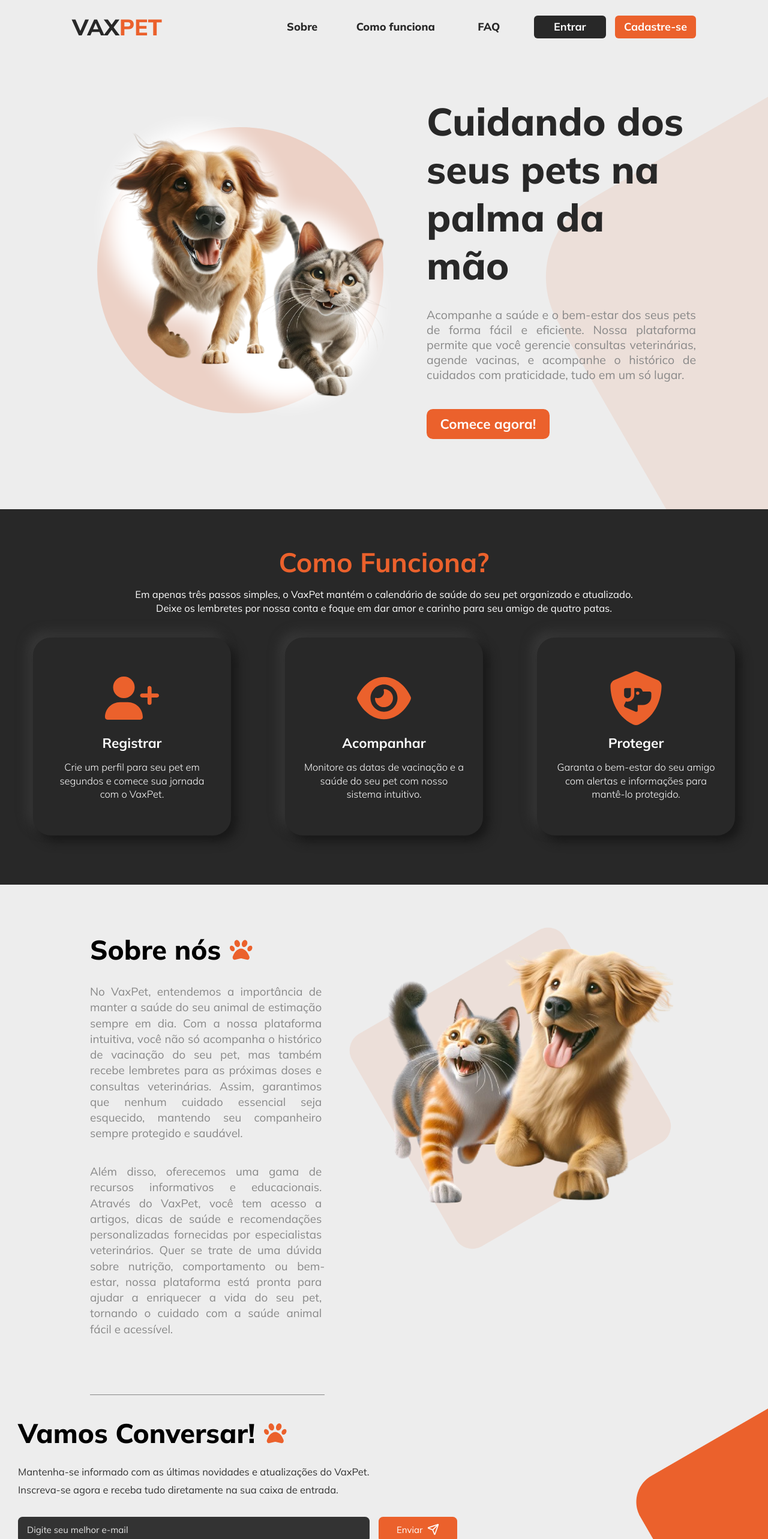
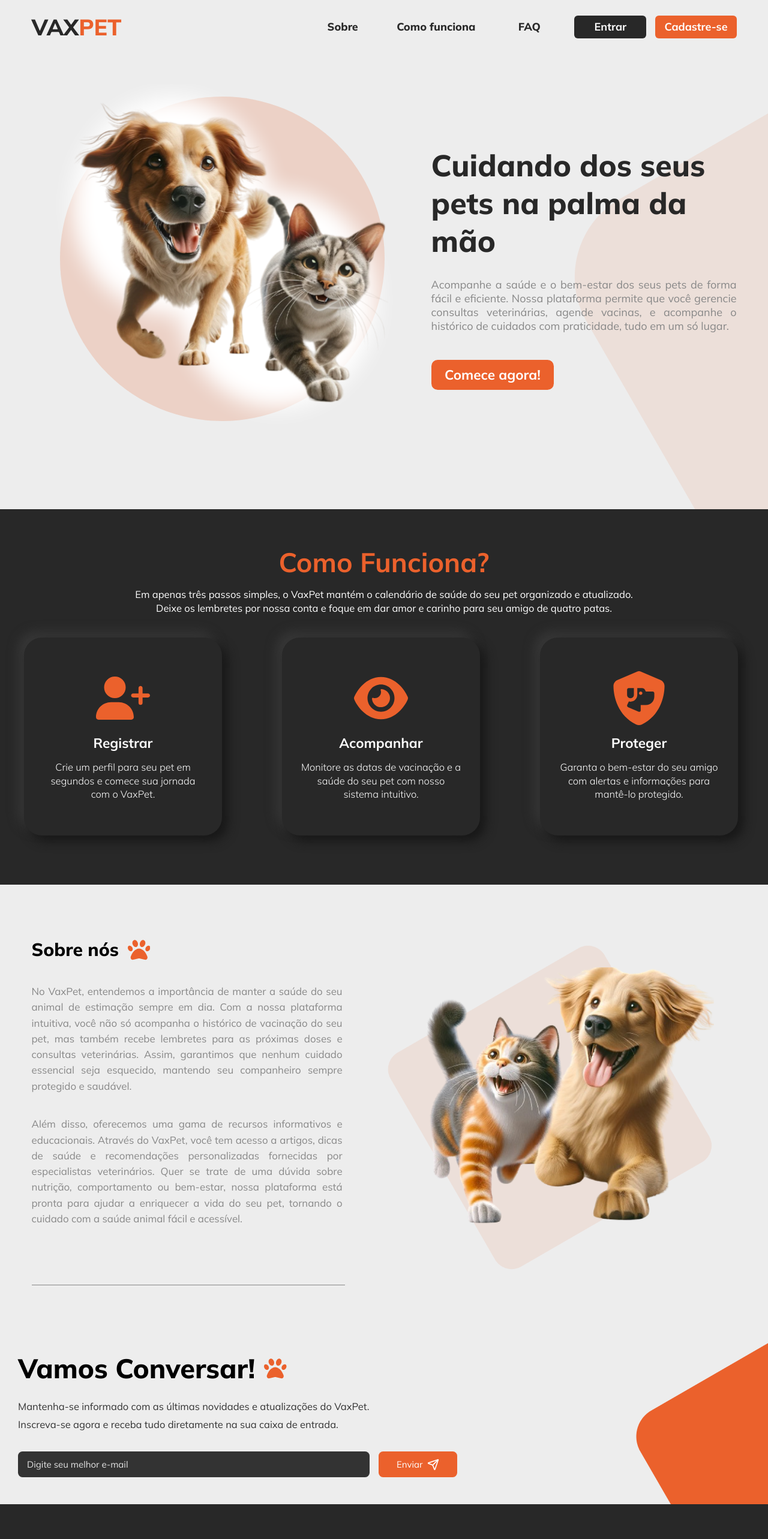
Before and after one commit to mguedesdev/vaxpet, a Next.js app: page / in a window 1280 px wide. Shown: the top 2566 px of the page at 60% size. Built offline with nearby package versions, Linux system fonts and the light colour scheme.

Commit message:
refactor: Update responsive styles in Accordion and AboutUs components

```diff
--- a/src/app/page.tsx
+++ b/src/app/page.tsx
@@ -145,8 +145,9 @@ const Home = () => {
       <StyledSection id="faq">
         <Faq />
       </StyledSection>
-      <Footer />
-
+      <StyledSection id="footer">
+        <Footer />
+      </StyledSection>
       <Modal isOpen={isOpen} onClose={closeModal}>
         <ModalLogin onClose={closeModal} register={isRegister} />
       </Modal>
--- a/src/app/styles.ts
+++ b/src/app/styles.ts
@@ -14,6 +14,17 @@ export const StyledSection = styled.section`
   display: flex;
   width: 100%;
   height: 100%;
+  justify-content: center;
+  z-index: 1;
+
+  &#how-it-work,
+  &#faq {
+    background-color: ${({ theme }) => theme.colors.primary};
+  }
+
+  &#footer {
+    background-color: ${({ theme }) => theme.colors.primary80};
+  }
 
   &#about-us,
   &#how-it-work,
@@ -28,10 +39,10 @@ export const StyledSection = styled.section`
 
 const rotate1 = keyframes`
   0% {
-    transform: translate(600px, 0) rotate(0deg);
+    transform: translate(700px, 0) rotate(0deg);
   }
   100% {
-    transform: translate(600px, 0)  rotate(-15deg);
+    transform: translate(700px, 0)  rotate(-15deg);
   }
 `;
 
@@ -42,6 +53,10 @@ export const StyledHeroBackground = styled.div`
   z-index: -10;
   animation: ${rotate1} 6s infinite alternate;
 
+  @media (max-width: 1439px) {
+    padding: 0rem 3.5rem;
+  }
+
   @media (max-width: 768px) {
     display: none;
   }
--- a/src/components/Accordion/Accordion.styles.ts
+++ b/src/components/Accordion/Accordion.styles.ts
@@ -27,7 +27,7 @@ export const AccordionTitle = styled.button<AccordionTitleProps>`
   border: none;
   outline: none;
   cursor: pointer;
-  font-size: clamp(1rem, 2vw, 1.2rem);
+  font-size: clamp(1rem, 2vw, 1.1rem);
   font-weight: 600;
   display: flex;
   justify-content: space-between;
--- a/src/components/PageHome/AboutUs/AboutUs.styles.ts
+++ b/src/components/PageHome/AboutUs/AboutUs.styles.ts
@@ -1,7 +1,7 @@
 import styled from 'styled-components';
 
 export const AboutUsContainer = styled.section`
-  padding: 4rem 10rem;
+  padding: 4rem 0rem;
   padding-bottom: 0;
   width: 100%;
   display: flex;
@@ -9,6 +9,11 @@ export const AboutUsContainer = styled.section`
   justify-content: space-between;
   height: 100%;
   gap: 2rem;
+  max-width: 1440px;
+
+  @media (max-width: 1600px) {
+    padding: 4rem 3.5rem;
+  }
 
   @media (max-width: 768px) {
     flex-direction: column;
@@ -23,7 +28,7 @@ export const TitleContainer = styled.div`
   width: 100%;
 
   h1 {
-    font-size: clamp(2rem, 5vw, 3rem);
+    font-size: clamp(1.5rem, 5vw, 2rem);
     font-weight: 800;
     line-height: 2.5rem;
   }
@@ -72,7 +77,7 @@ export const TextContainer = styled.div`
   padding-bottom: 4.5rem;
 
   p {
-    font-size: clamp(1rem, 2vw, 1.25rem);
+    font-size: clamp(1rem, 2vw, 1.125rem);
     line-height: 1.75rem;
     text-align: justify;
     width: 100%;
@@ -107,6 +112,10 @@ export const Image = styled.img`
   max-width: 700px;
   height: auto;
 
+  @media (max-width: 1600px) {
+    padding: 2rem;
+  }
+
   @media (max-width: 768px) {
     max-width: 100%;
   }
--- a/src/components/PageHome/Faq/Faq.styles.ts
+++ b/src/components/PageHome/Faq/Faq.styles.ts
@@ -1,7 +1,7 @@
 import styled from 'styled-components';
 
 export const FaqContainer = styled.section`
-  padding: 4rem 10rem;
+  padding: 4rem 0rem;
   width: 100%;
   display: flex;
   flex-direction: column;
@@ -11,6 +11,11 @@ export const FaqContainer = styled.section`
   gap: 1rem;
   z-index: 1;
   background-color: ${({ theme }) => theme.colors.primary};
+  max-width: 1440px;
+
+  @media (max-width: 1600px) {
+    padding: 4rem 3.5rem;
+  }
 
   @media (max-width: 768px) {
     padding: 2rem 2rem;
@@ -18,7 +23,7 @@ export const FaqContainer = styled.section`
 `;
 
 export const Title = styled.h1`
-  font-size: clamp(1.5rem, 2vw, 3rem);
+  font-size: clamp(1.5rem, 2vw, 2.2rem);
   font-weight: 800;
   line-height: 2.5rem;
   color: ${({ theme }) => theme.colors.white};
--- a/src/components/PageHome/Footer/Footer.styles.ts
+++ b/src/components/PageHome/Footer/Footer.styles.ts
@@ -1,11 +1,15 @@
 import styled from 'styled-components';
 
 export const FooterContainer = styled.footer`
-  background-color: ${({ theme }) => theme.colors.primary80};
   color: #fff;
   padding: 1rem 0;
   text-align: center;
   width: 100%;
+  max-width: 1440px;
+
+  @media (max-width: 1600px) {
+    padding: 1rem 3.5rem;
+  }
 
   @media (max-width: 768px) {
     padding: 1rem 0;
@@ -17,7 +21,7 @@ export const FooterContent = styled.div`
   display: flex;
   justify-content: space-between;
   align-items: center;
-  padding: 0 10rem;
+  padding: 0 0rem;
   margin: 0 auto;
 
   @media (max-width: 768px) {
--- a/src/components/PageHome/Header/Header.styles.ts
+++ b/src/components/PageHome/Header/Header.styles.ts
@@ -5,9 +5,14 @@ export const Header = styled.header`
   display: flex;
   justify-content: space-between;
   align-items: center;
-  padding: 1.4rem 8rem;
+  padding: 1.4rem 0rem;
   width: 100%;
   z-index: 1;
+  max-width: 1440px;
+
+  @media (max-width: 1600px) {
+    padding: 1.4rem 3.5rem;
+  }
 
   @media (max-width: 768px) {
     padding: 1.4rem 2rem;
--- a/src/components/PageHome/Hero/Hero.styles.ts
+++ b/src/components/PageHome/Hero/Hero.styles.ts
@@ -7,7 +7,11 @@ export const HeroContainer = styled.section`
   height: 95vh;
   position: relative;
   z-index: 1;
-  padding: 0 8rem;
+  max-width: 1440px;
+
+  @media (max-width: 1600px) {
+    padding: 0rem 3.5rem;
+  }
 
   @media (max-width: 768px) {
     grid-template-columns: 1fr;
@@ -68,8 +72,9 @@ export const HeroImageContainer = styled.div`
   justify-content: center;
   align-items: center;
   width: 100%;
-  height: 95%;
+  height: 90%;
   position: relative;
+
   @media (max-width: 768px) {
     display: none;
   }
@@ -114,15 +119,14 @@ export const HeroContentContainer = styled.div`
 `;
 
 export const HeroTitle = styled.h1`
-  font-size: clamp(32px, 5vw, 74px);
+  font-size: clamp(28px, 5vw, 50px);
   font-weight: 800;
   color: ${({ theme }) => theme.colors.primary};
   animation: ${fadeIn} 2s;
 `;
 
 export const HeroDescription = styled.p`
-  font-size: clamp(1rem, 5vw, 1.3rem);
-  font-size: 1.3rem;
+  font-size: clamp(1rem, 5vw, 1.2rem);
   color: ${({ theme }) => theme.colors.primaryText};
   margin-top: 1rem;
   white-space: pre-line;
--- a/src/components/PageHome/HowItWork/HowItWork.styles.ts
+++ b/src/components/PageHome/HowItWork/HowItWork.styles.ts
@@ -6,9 +6,10 @@ export const StyledSection = styled.section`
   flex-direction: column;
   align-items: center;
   justify-content: center;
-  padding: 4rem 8rem;
+  padding: 4rem 0rem;
   background-color: ${({ theme }) => theme.colors.primary};
   z-index: 1;
+  max-width: 1440px;
 
   h2 {
     font-size: clamp(2rem, 5vw, 3rem);
--- a/src/components/PageHome/NewsletterSub/Newsletter.styles.ts
+++ b/src/components/PageHome/NewsletterSub/Newsletter.styles.ts
@@ -1,7 +1,7 @@
 import styled from 'styled-components';
 
 export const NewsletterContainer = styled.section`
-  padding: 6rem 10rem;
+  padding: 6rem 0rem;
   position: relative;
   width: 100%;
   display: flex;
@@ -10,6 +10,11 @@ export const NewsletterContainer = styled.section`
   justify-content: center;
   height: 100%;
   z-index: 1;
+  max-width: 1440px;
+
+  @media (max-width: 1600px) {
+    padding: 6rem 3.5rem;
+  }
 
   @media (max-width: 1300px) {
     padding: 3rem 2rem;
@@ -111,7 +116,7 @@ export const Button = styled.button`
 export const ImageContainer = styled.div`
   position: absolute;
   top: -50;
-  right: 0px;
+  right: -250px;
   z-index: -1;
 
   @media (max-width: 1600px) {
```
